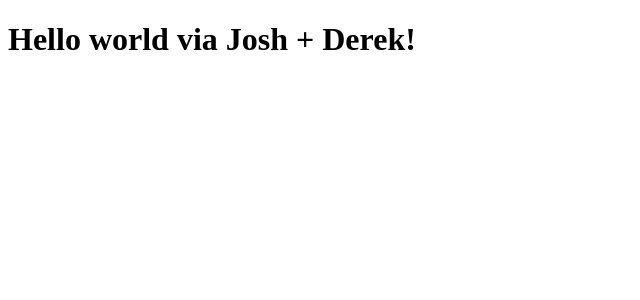
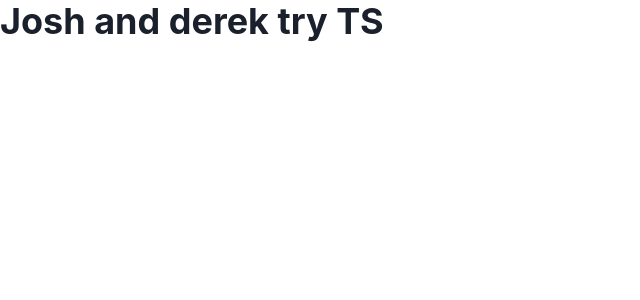
Before and after one commit to Recipe-Stache/recipe-stache-frontend, a React (Create React App) app: page / in a window 1280 px wide. Shown: the top 300 px of the page, without its empty margins (0-640 px from the left). Built offline with nearby package versions, Linux system fonts and the light colour scheme.

Commit message:
[RS-2] Added TS and Chakra

```diff
--- a/src/App.js
+++ /dev/null
@@ -1,9 +0,0 @@
-function App() {
-  return (
-    <div>
-      <h1>Hello world via Josh + Derek!</h1>
-    </div>
-  );
-}
-
-export default App;
--- /dev/null
+++ b/src/App.tsx
@@ -0,0 +1,11 @@
+import Header from './Components/Header'
+
+function App() {
+  return (
+    <div>
+      <Header title={"Josh and derek try TS"}/>
+    </div>
+  );
+}
+
+export default App;
--- /dev/null
+++ b/src/Components/Header.tsx
@@ -0,0 +1,12 @@
+import { FC } from 'react'
+import { Heading } from '@chakra-ui/react'
+
+type props = {
+  title: string
+}
+
+const Header:FC<props> = ({ title }) => {
+  return <Heading>{title}</Heading>
+}
+
+export default Header
--- a/src/index.js
+++ b/src/index.js
@@ -1,13 +1,16 @@
 import React from 'react';
 import ReactDOM from 'react-dom';
 import App from './App';
+import { ChakraProvider } from '@chakra-ui/react'
 import reportWebVitals from './reportWebVitals';
 <link rel="stylesheet" href="https://fonts.googleapis.com/css?family=Roboto:300,400,500,700&display=swap" />;
 <link rel="stylesheet" href="https://fonts.googleapis.com/icon?family=Material+Icons" />
 
 ReactDOM.render(
   <React.StrictMode>
+    <ChakraProvider>
       <App />
+    </ChakraProvider>
   </React.StrictMode>,
   document.getElementById('root')
 );
--- /dev/null
+++ b/src/react-app-env.d.ts
@@ -0,0 +1 @@
+/// <reference types="react-scripts" />
```
Also changed, not shown: package.json (+9 -0 lines), tsconfig.json (added, +26 -0 lines), 1 other file (tests, documents, lock files or other folders).
